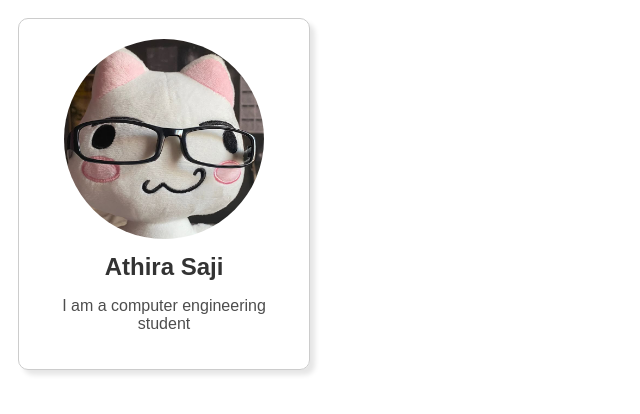
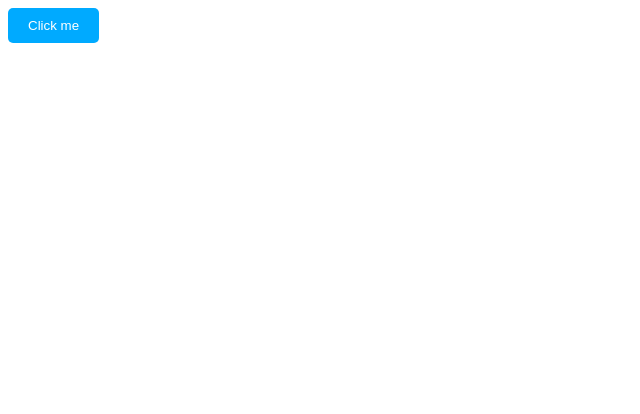
Before and after one commit to athira-saji/react-practice, a React (Vite) app: page / in a window 1280 px wide. Shown: the top 414 px of the page, without its empty margins (0-640 px from the left). Built offline with nearby package versions, Linux system fonts and the light colour scheme.

Commit message:
practicing external css

```diff
--- a/src/App.jsx
+++ b/src/App.jsx
@@ -1,9 +1,6 @@
-import Card from './Card.jsx'
-
+import Button from "./Button.jsx";
 function App() {
-    return(
-        <Card/>
-    );
+    return(<Button/>);
 }
 
 export default App
--- /dev/null
+++ b/src/Button.jsx
@@ -0,0 +1,4 @@
+function Button(){
+    return(<button className="button">Click me</button>);
+}
+export default Button
--- a/src/Card.jsx
+++ /dev/null
@@ -1,13 +0,0 @@
-import profilePic from './assets/pfp.jpg'
-
-function Card(){
-    return(
-        <div className="card">
-            <img className="card-image" src={profilePic} alt="profile picture"></img>
-            <h2 className="card-title">Athira Saji</h2>
-            <p className="card-text">I am a computer engineering student</p>
-        </div>
-    );
-}
-
-export default Card
--- a/src/index.css
+++ b/src/index.css
@@ -1,28 +1,8 @@
-.card{
-  border: 1px solid hsl(0, 0%, 80%);
-  border-radius: 10px;
-  box-shadow: 5px 5px 5px hsla(0, 0%, 0%, 0.1);
-  padding: 20px;
-  margin: 10px;
-  text-align: center;
-  max-width: 250px;
-  display: inline-block;
+.button{
+  background-color: hsl(200, 100%, 50%);
+  color: white;
+  padding: 10px 20px;
+  border-radius: 5px;
+  border: none;
+  cursor: pointer;
 }
-
-img{
-  width: 200px;
-  height: auto;
-  border-radius: 50%;
-  margin-bottom: 10px;
-}
-
-.card .card-title{
-  font-family: Arial, sans-serif;
-  margin: 0;
-  color: hsl(0, 0%, 20%);
-}
-
-.card .card-text{
-  font-family: Arial, sans-serif;
-  color: hsl(0, 0%, 30%);
-}
```
